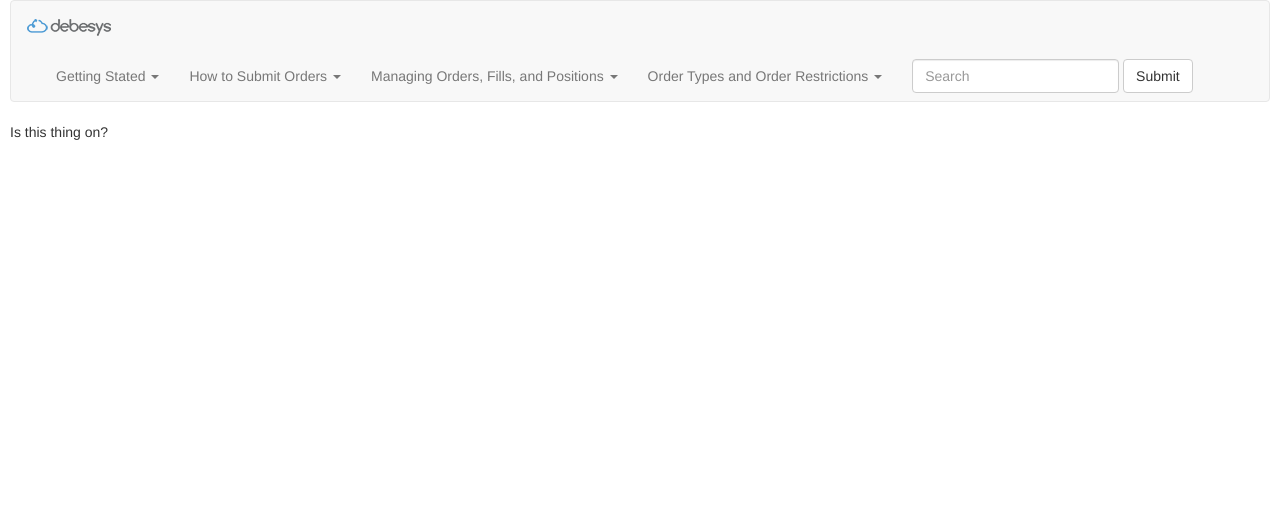
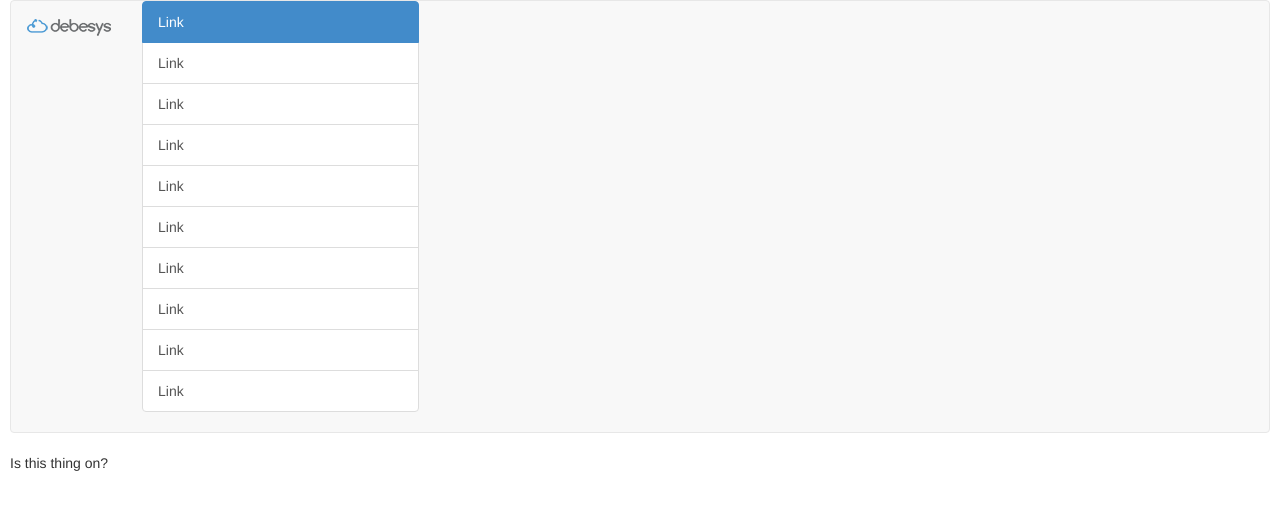
Before and after one commit to funkytraveler/funkytraveler.github.io, a Jekyll site: the page built from index.html, in a window 1280 px wide. Shown: the top 510 px of the page. Built offline with Jekyll 4.4.1, drawn with Linux system fonts in a browser that asks for light colours; nearby versions of some CDN libraries; Markdown is read by kramdown in place of the engine named in the settings.

Commit message:
Testing vertical nav

```diff
--- a/_includes/nav.html
+++ b/_includes/nav.html
@@ -10,6 +10,20 @@
       </button>
       <a class="navbar-brand" href="#"><img src="Content/logo.png"></img></a>
     </div>
+        <div class="col-xs-6 col-sm-3 sidebar-offcanvas" id="sidebar" role="navigation">
+          <div class="list-group">
+            <a href="#" class="list-group-item active">Link</a>
+            <a href="#" class="list-group-item">Link</a>
+            <a href="#" class="list-group-item">Link</a>
+            <a href="#" class="list-group-item">Link</a>
+            <a href="#" class="list-group-item">Link</a>
+            <a href="#" class="list-group-item">Link</a>
+            <a href="#" class="list-group-item">Link</a>
+            <a href="#" class="list-group-item">Link</a>
+            <a href="#" class="list-group-item">Link</a>
+            <a href="#" class="list-group-item">Link</a>
+          </div>
+<!--
     <div class="collapse navbar-collapse" id="bs-example-navbar-collapse-1">
     <ul class="nav navbar-nav">
       <li class="dropdown">
```
